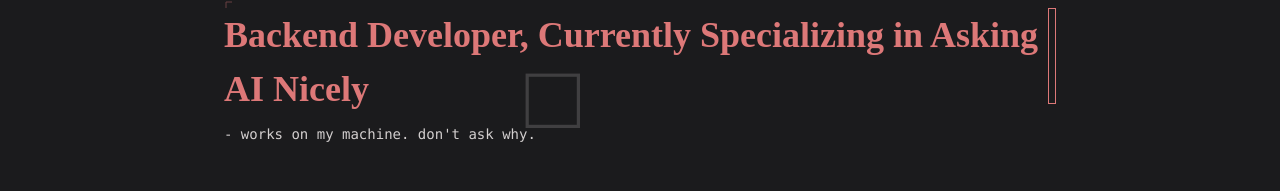
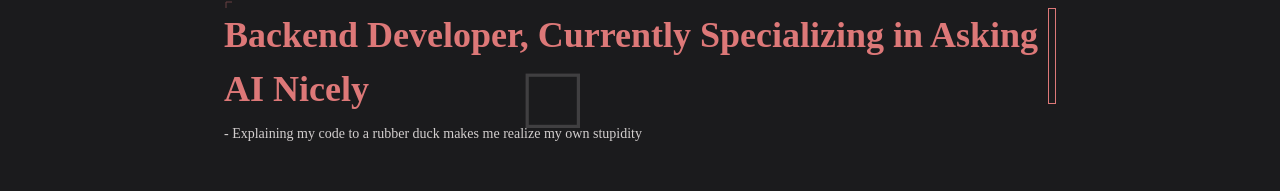
Before and after one commit to gymboiefrncs/portfolio, a React (Vite) app: page / in a window 1280 px wide. Shown: the part 77-268 px from the top of the page. Built offline with nearby package versions, Linux system fonts and the light colour scheme.

Commit message:
chore: change headline

```diff
--- a/src/components/Hero.tsx
+++ b/src/components/Hero.tsx
@@ -24,8 +24,9 @@ export const Hero = () => {
             </span>
           </span>
         </h3>
-        <p className="text-muted font-mono text-sm mb-4">
-          - works on my machine. don't ask why.
+        <p className="text-muted text-sm mb-4">
+          - Explaining my code to a rubber duck makes me realize my own
+          stupidity
         </p>
       </div>
 
```
